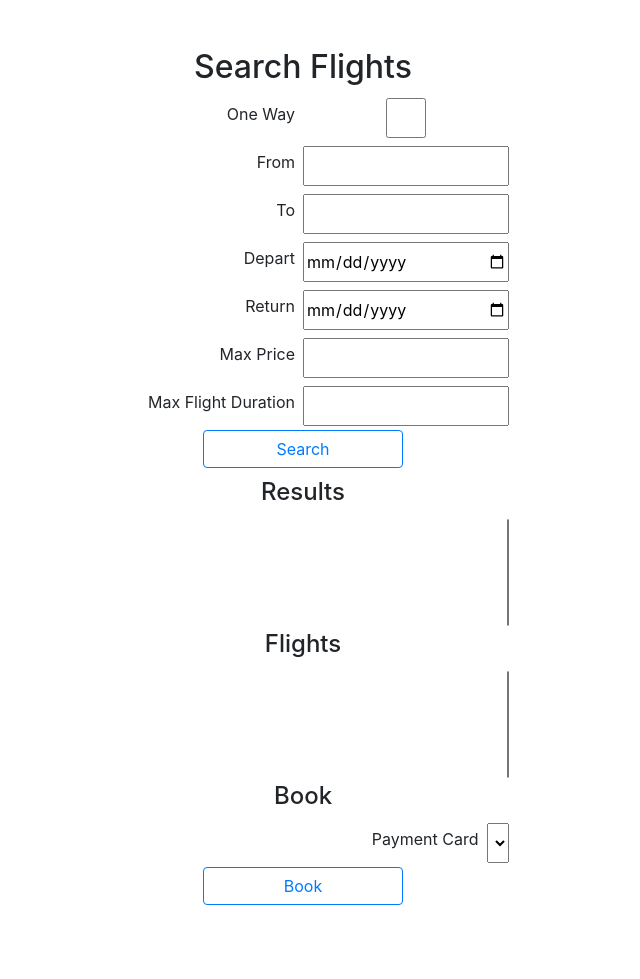
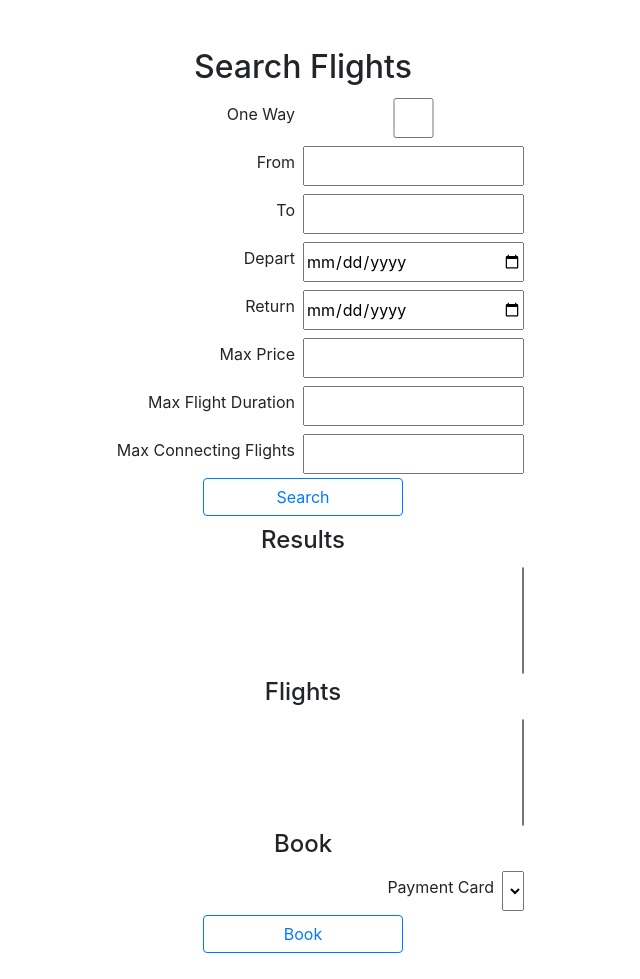
Before and after one commit to TheAlkemist/CS425-Project--Airline, a Flask app: template templates/Flights.html in a window 1280 px wide. Shown: the whole page, without its empty margins (357-997 px from the left). Before the commit the page ends 905 px from the top, so only its background shows below. Run offline with Flask 2, Linux system fonts and the light colour scheme; the template is opened without the code that fills it, so the values that code supplies are empty; some libraries are stand-ins or nearby versions.

Commit message:
Added max connections to flights page.

```diff
--- a/templates/Flights.html
+++ b/templates/Flights.html
@@ -43,6 +43,10 @@
             <label >Max Flight Duration</label>
             <input id = "duration_limit" type = "number" value = "">
         </li>
+        <li class="fr">
+            <label >Max Connecting Flights</label>
+            <input id = "connection_limit" type = "number" value = "">
+        </li>
         <button class = "btn btn-outline-primary button_options" onclick="Search()">Search</button>
         <h4>Results</h4>
 
```
